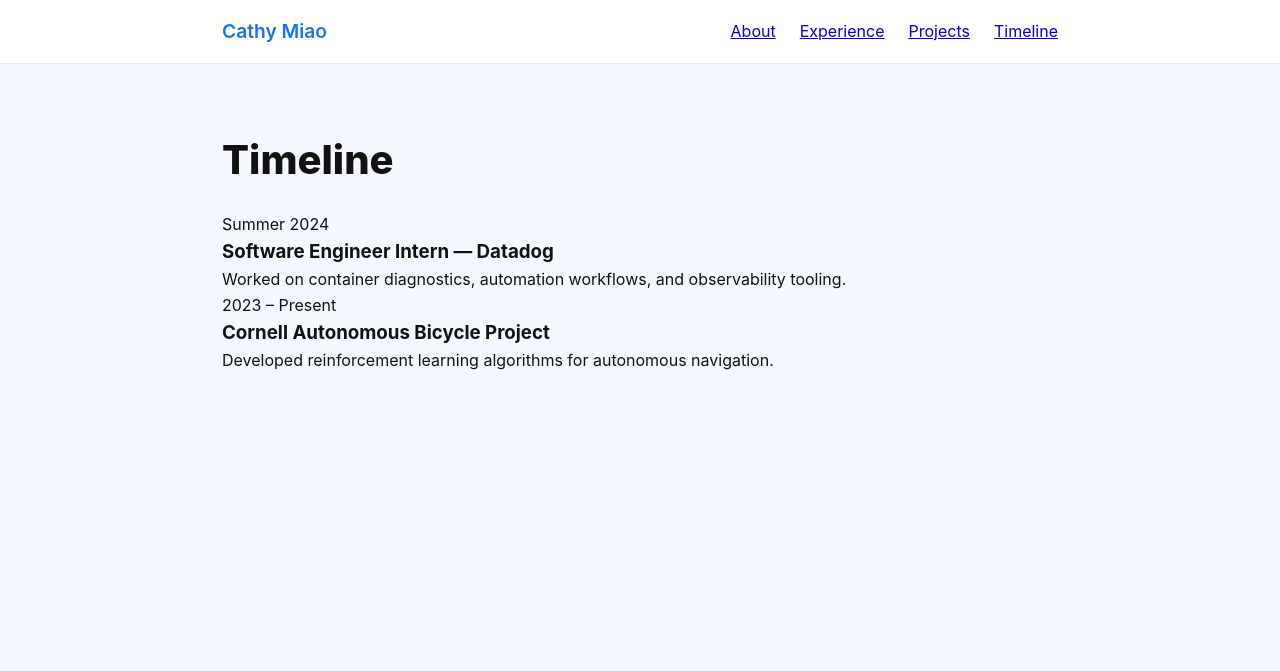
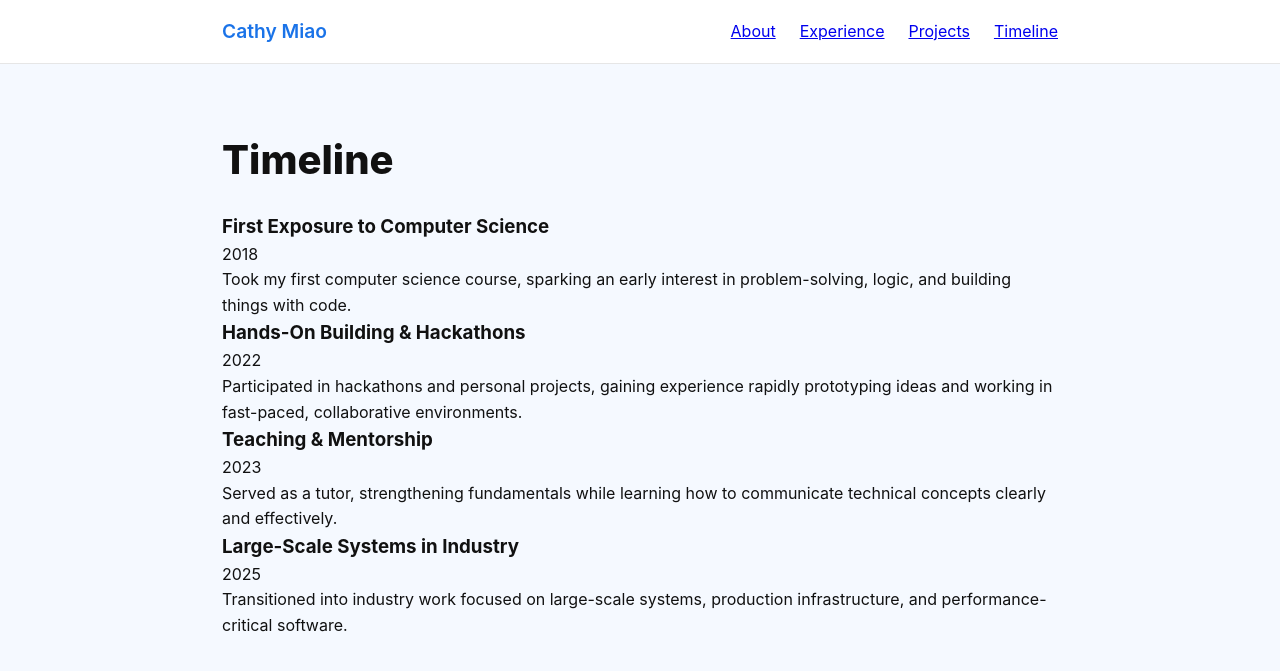
Before and after one commit to cathymiao04/digitalportfolio, a Jekyll site: the page built from timeline.md, in a window 1280 px wide. Shown: the top 671 px of the page. Built offline with Jekyll 4.4.1, drawn with Linux system fonts in a browser that asks for light colours.

Commit message:
Update timeline.html

```diff
--- a/_includes/timeline.html
+++ b/_includes/timeline.html
@@ -1,17 +1,52 @@
 <div class="timeline">
-  <div class="timeline-item">
-    <div class="timeline-date">Summer 2024</div>
+
+  <!-- 2018 -->
+  <div class="timeline-item left">
     <div class="timeline-content">
-      <h3>Software Engineer Intern — Datadog</h3>
-      <p>Worked on container diagnostics, automation workflows, and observability tooling.</p>
+      <h3>First Exposure to Computer Science</h3>
+      <p class="timeline-date">2018</p>
+      <p>
+        Took my first computer science course, sparking an early interest in
+        problem-solving, logic, and building things with code.
+      </p>
     </div>
   </div>
 
-  <div class="timeline-item">
-    <div class="timeline-date">2023 – Present</div>
+  <!-- 2022 -->
+  <div class="timeline-item right">
     <div class="timeline-content">
-      <h3>Cornell Autonomous Bicycle Project</h3>
-      <p>Developed reinforcement learning algorithms for autonomous navigation.</p>
+      <h3>Hands-On Building & Hackathons</h3>
+      <p class="timeline-date">2022</p>
+      <p>
+        Participated in hackathons and personal projects, gaining experience
+        rapidly prototyping ideas and working in fast-paced, collaborative
+        environments.
+      </p>
     </div>
   </div>
+
+  <!-- 2023 -->
+  <div class="timeline-item left">
+    <div class="timeline-content">
+      <h3>Teaching & Mentorship</h3>
+      <p class="timeline-date">2023</p>
+      <p>
+        Served as a tutor, strengthening fundamentals while learning how to
+        communicate technical concepts clearly and effectively.
+      </p>
+    </div>
+  </div>
+
+  <!-- 2025 -->
+  <div class="timeline-item right">
+    <div class="timeline-content">
+      <h3>Large-Scale Systems in Industry</h3>
+      <p class="timeline-date">2025</p>
+      <p>
+        Transitioned into industry work focused on large-scale systems,
+        production infrastructure, and performance-critical software.
+      </p>
+    </div>
+  </div>
+
 </div>
```
